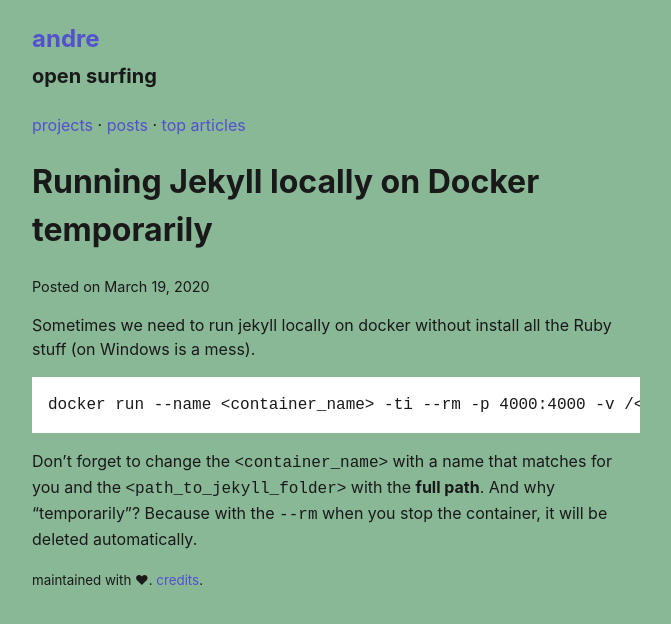
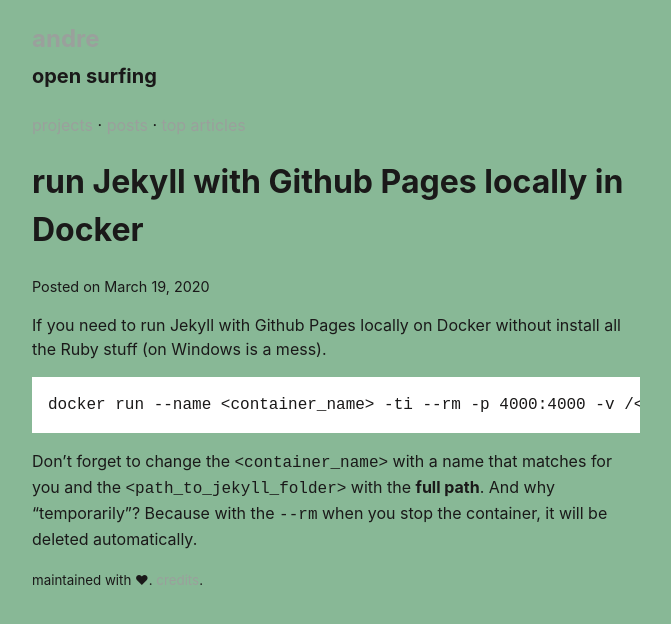
Before and after one commit to 3cpt/3cpt.github.io, a Jekyll site: the page built from _posts/2020-03-19-run-jekyll-locally-on-docker.md, in a window 1280 px wide. Shown: the top 624 px of the page, without its empty margins (304-975 px from the left). Built offline with Jekyll 4.4.1, drawn with Linux system fonts in a browser that asks for light colours.

Commit message:
change color

````diff
--- a/_includes/head.html
+++ b/_includes/head.html
@@ -23,7 +23,7 @@
 
     a,
     a:visited {
-      color: rgb(83, 81, 206);
+      color: #9aa09c;
       text-decoration: none;
     }
 
--- a/_posts/2020-03-19-run-jekyll-locally-on-docker.md
+++ b/_posts/2020-03-19-run-jekyll-locally-on-docker.md
@@ -1,10 +1,10 @@
 ---
 layout: post
-title: Running Jekyll locally on Docker temporarily
-description: How to run Jekyll locally inside Docker temporarily
+title: run Jekyll with Github Pages locally in Docker
+description: how to
 ---
 
-Sometimes we need to run jekyll locally on docker without install all the Ruby stuff (on Windows is a mess).
+If you need to run Jekyll with Github Pages locally on Docker without install all the Ruby stuff (on Windows is a mess).
 
 ```bash
 docker run --name <container_name> -ti --rm -p 4000:4000 -v /<path_to_jekyll_folder>/:/srv/jekyll jekyll/jekyll:pages jekyll serve --watch --incremental
````
